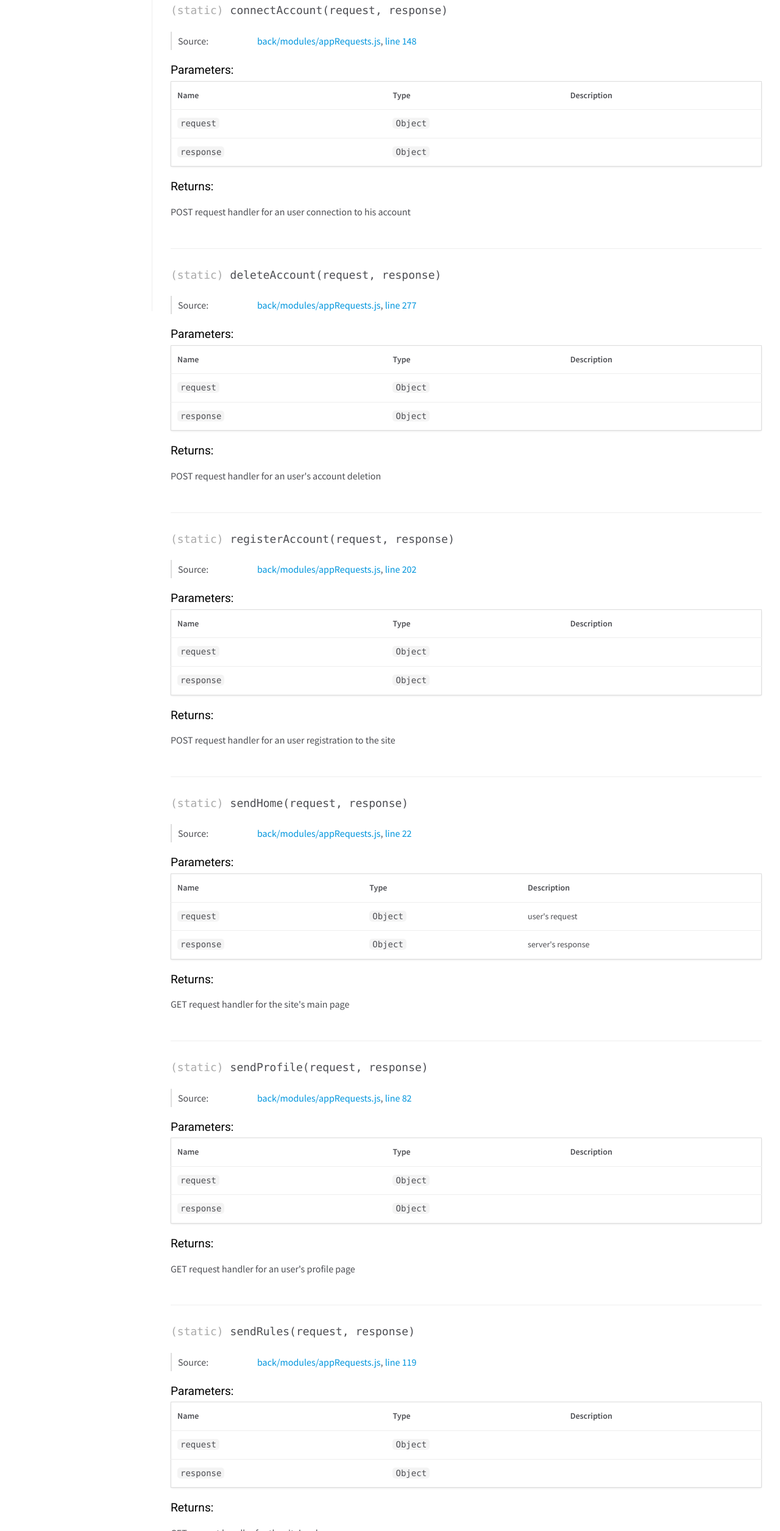
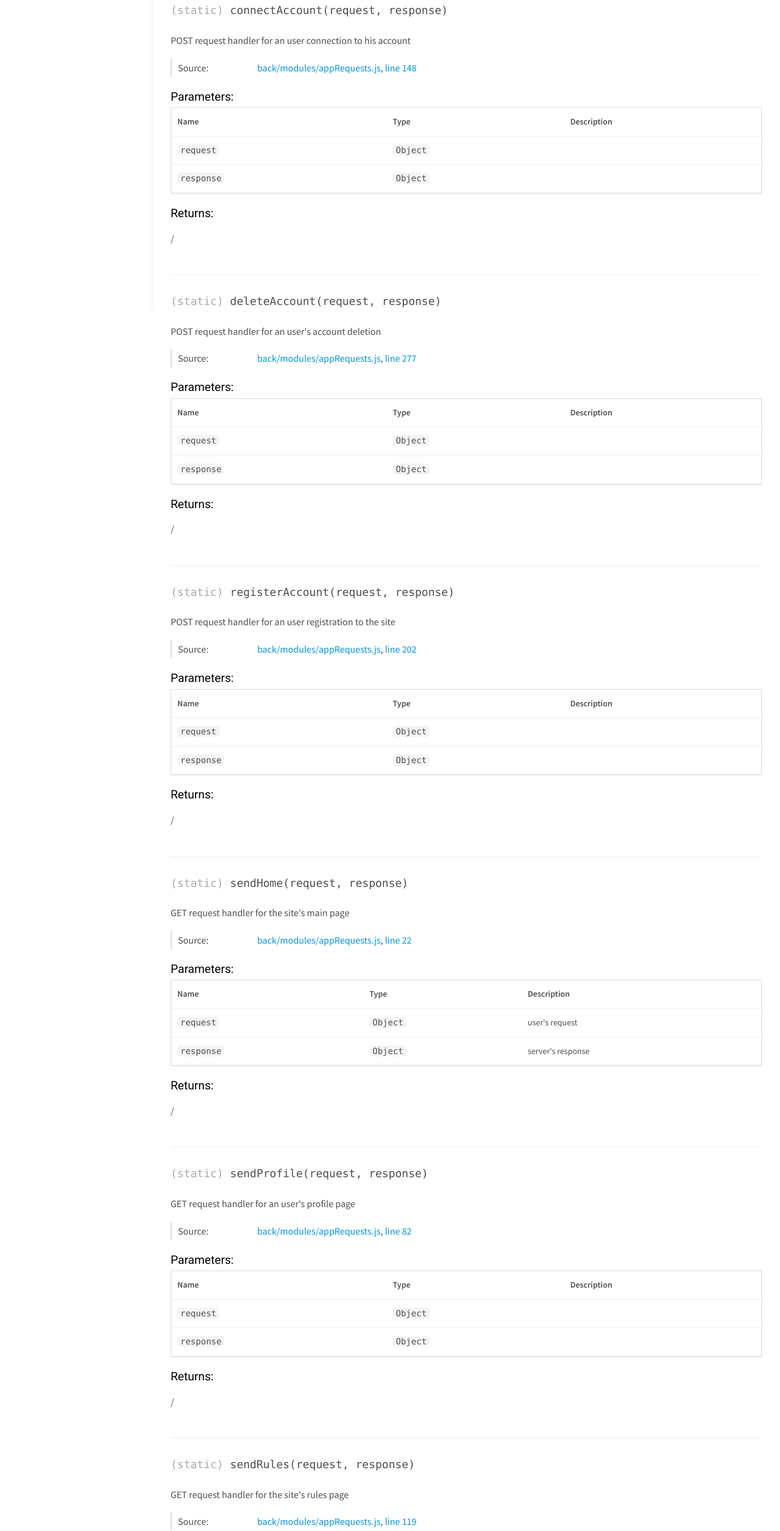
Before and after one commit to HugoMartel/StrategoOnline, a website: page doc/strategoonline/1.0.0/AppRequest.html in a window 1280 px wide. Shown: the part 290-2800 px from the top of the page at 61% size. Drawn offline with nearby package versions, Linux system fonts and the light colour scheme.

Commit message:
Fixed documentation: functions descriptions not working => they work now

```diff
--- a/doc/strategoonline/1.0.0/AppRequest.html
+++ b/doc/strategoonline/1.0.0/AppRequest.html
@@ -129,6 +129,10 @@
 
 
 
+
+<div class="description">
+    <p>POST request handler for an user connection to his account</p>
+</div>
 
 
 
@@ -279,7 +283,7 @@
 
 
 <div class="param-desc">
-    <p>POST request handler for an user connection to his account</p>
+    <p>/</p>
 </div>
 
 
@@ -299,6 +303,10 @@
 
 
 
+
+<div class="description">
+    <p>POST request handler for an user's account deletion</p>
+</div>
 
 
 
@@ -449,7 +457,7 @@
 
 
 <div class="param-desc">
-    <p>POST request handler for an user's account deletion</p>
+    <p>/</p>
 </div>
 
 
@@ -469,6 +477,10 @@
 
 
 
+
+<div class="description">
+    <p>POST request handler for an user registration to the site</p>
+</div>
 
 
 
@@ -619,7 +631,7 @@
 
 
 <div class="param-desc">
-    <p>POST request handler for an user registration to the site</p>
+    <p>/</p>
 </div>
 
 
@@ -639,6 +651,10 @@
 
 
 
+
+<div class="description">
+    <p>GET request handler for the site's main page</p>
+</div>
 
 
 
@@ -789,7 +805,7 @@
 
 
 <div class="param-desc">
-    <p>GET request handler for the site's main page</p>
+    <p>/</p>
 </div>
 
 
@@ -809,6 +825,10 @@
 
 
 
+
+<div class="description">
+    <p>GET request handler for an user's profile page</p>
+</div>
 
 
 
@@ -959,7 +979,7 @@
 
 
 <div class="param-desc">
-    <p>GET request handler for an user's profile page</p>
+    <p>/</p>
 </div>
 
 
@@ -979,6 +999,10 @@
 
 
 
+
+<div class="description">
+    <p>GET request handler for the site's rules page</p>
+</div>
 
 
 
@@ -1129,7 +1153,7 @@
 
 
 <div class="param-desc">
-    <p>GET request handler for the site's rules page</p>
+    <p>/</p>
 </div>
 
 
@@ -1149,6 +1173,10 @@
 
 
 
+
+<div class="description">
+    <p>GET request handler for the site's scores page</p>
+</div>
 
 
 
@@ -1299,7 +1327,7 @@
 
 
 <div class="param-desc">
-    <p>GET request handler for the site's scores page</p>
+    <p>/</p>
 </div>
 
 
@@ -1326,7 +1354,7 @@
 <br class="clear">
 
 <footer>
-    Generated by <a href="https://github.com/jsdoc3/jsdoc">JSDoc 3.6.6</a> on Sun Feb 28 2021 17:39:25 GMT+0100 (Central European Standard Time) using the Minami theme.
+    Generated by <a href="https://github.com/jsdoc3/jsdoc">JSDoc 3.6.6</a> on Sun Feb 28 2021 17:54:00 GMT+0100 (Central European Standard Time) using the Minami theme.
 </footer>
 
 <script>prettyPrint();</script>
```
Also changed, not shown: back/modules/appRequests.js (+14 -14 lines), doc/strategoonline/1.0.0/back_modules_appRequests.js.html (+15 -15 lines), doc/strategoonline/1.0.0/index.html (+1 -1 lines), doc/strategoonline/1.0.0/index.js.html (+1 -1 lines).
